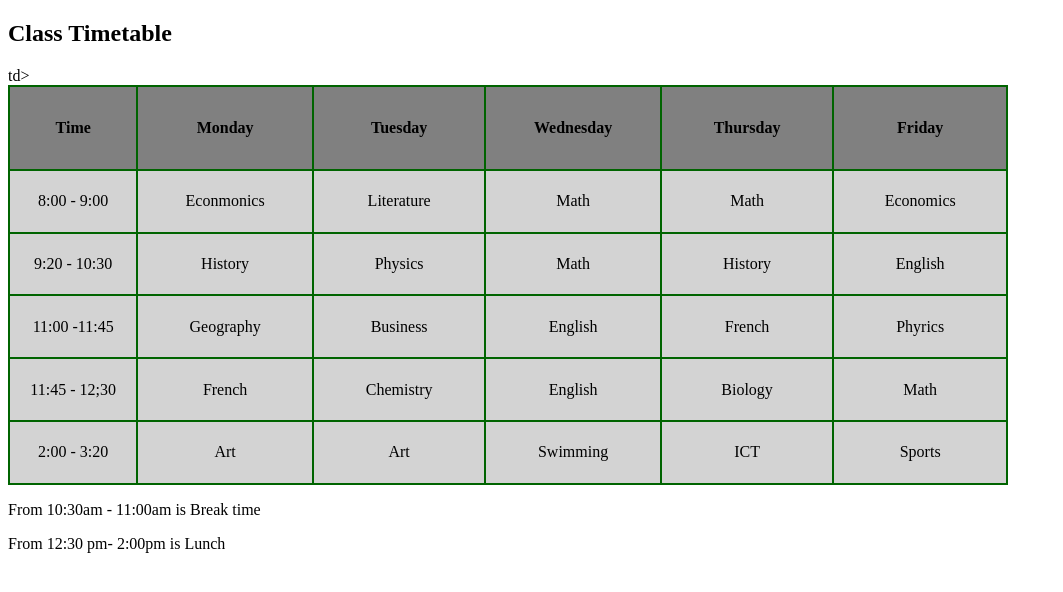
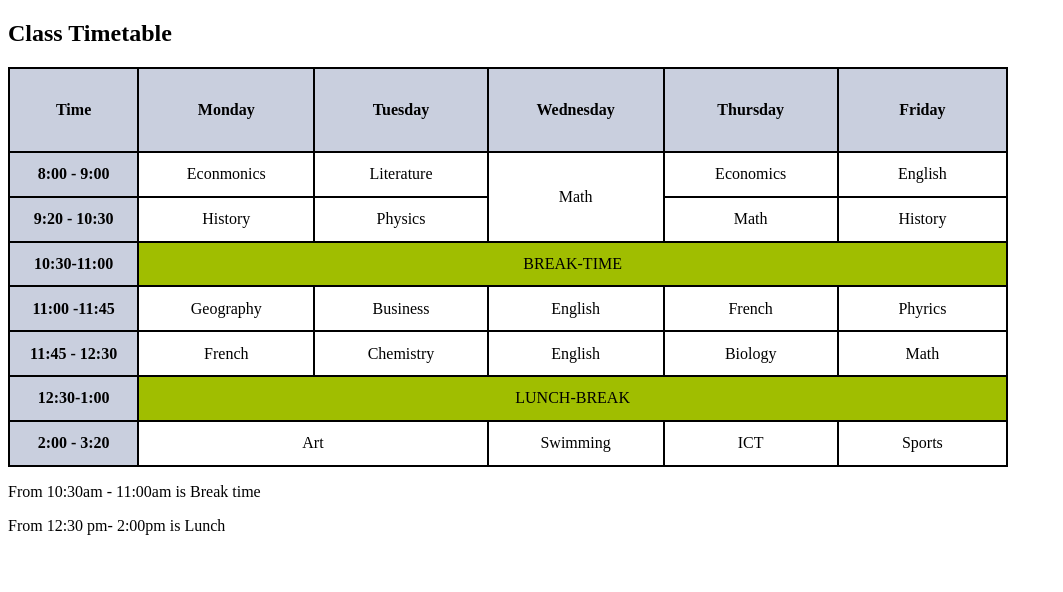
Before and after one commit to rapha901/pine, a plain HTML site: page index.html in a window 1280 px wide. Shown: the whole page, without its empty margins (0-1063 px from the left). Drawn offline with Linux system fonts and the light colour scheme.

Commit message:
the updated timetable style

```diff
--- a/index.html
+++ b/index.html
@@ -7,8 +7,8 @@
     <body>
 
         <h2>Class Timetable</h2>
-        <table bgcolor="darkgreen" width="1000" height="400">
-            <tr bgcolor="grey">
+        <table bgcolor="black" width="1000" height="400">
+            <tr bgcolor="#c9cfde" color="#193554" >
                 <th width="150">Time</th>
               <th width="200" height="80">   Monday</th>
               <th width="200" height="80">  Tuesday</th>
@@ -17,26 +17,30 @@
               <th width="200" height="80">   Friday</th>
                 </tr>
 
-            <tr bgcolor="lightgrey" align="center">
-            <td>8:00 - 9:00</td>
+            <tr bgcolor="white" align="center">
+            <th bgcolor="#c9cfde">8:00 - 9:00</th>
             <td>Econmonics</td>
             <td>Literature</td>
-            <td>Math</td>
-            <td>Math</td>
+            <td rowspan="2">Math</td>
            <td>Economics</td>
+           <td>English</td>
             </tr>
 
-            <tr bgcolor="lightgrey " align="center">
-                <td>9:20 - 10:30</td>
-                <td>History</td>td>
+            <tr bgcolor="white " align="center">
+                <th bgcolor="#c9cfde">9:20 - 10:30</th>
+                <td>History</td>
                  <td>Physics</td>
                 <td>Math</td>
                 <td>History</td>
-                <td>English</td>
+
+            </tr>
+            <tr bgcolor="amber" align="center">
+                <th bgcolor="#c9cfde">10:30-11:00</th>
+                <td colspan="5">BREAK-TIME</td>
             </tr>
 
-          <tr bgcolor="lightgrey" align="center">
-            <td>11:00 -11:45</td>
+          <tr bgcolor="white" align="center">
+            <th bgcolor="#c9cfde">11:00 -11:45</th>
             <td>Geography</td>
             <td>Business</td>
             <td>English</td>
@@ -44,19 +48,22 @@
             <td>Phyrics</td>
             </tr>
 
-            <tr bgcolor="lightgrey" align="center">
-                <Td>11:45 - 12;30</Td>
+            <tr bgcolor="white" align="center">
+                <th bgcolor="#c9cfde">11:45 - 12:30</th>
                 <td>French</td>
                 <td>Chemistry</td>
                 <td>English</td>
                 <td>Biology</td>
                 <td>Math</td>
             </tr>
+            <tr bgcolor="amber" align="center">
+                <th bgcolor="#c9cfde">12:30-1:00</th>
+                <td colspan=5>LUNCH-BREAK</td>
+            </tr>
 
-            <tr bgcolor="lightgrey" align="center">
-                <td>2:00 - 3:20</td>
-                <td>Art</td>
-                <td>Art</td>
+            <tr bgcolor="white" align="center">
+                <th bgcolor="#c9cfde">2:00 - 3:20</th>
+                <td colspan="2">Art</td>
                 <td>Swimming</td>
                 <td>ICT</td>
                 <td>Sports</td>
```
